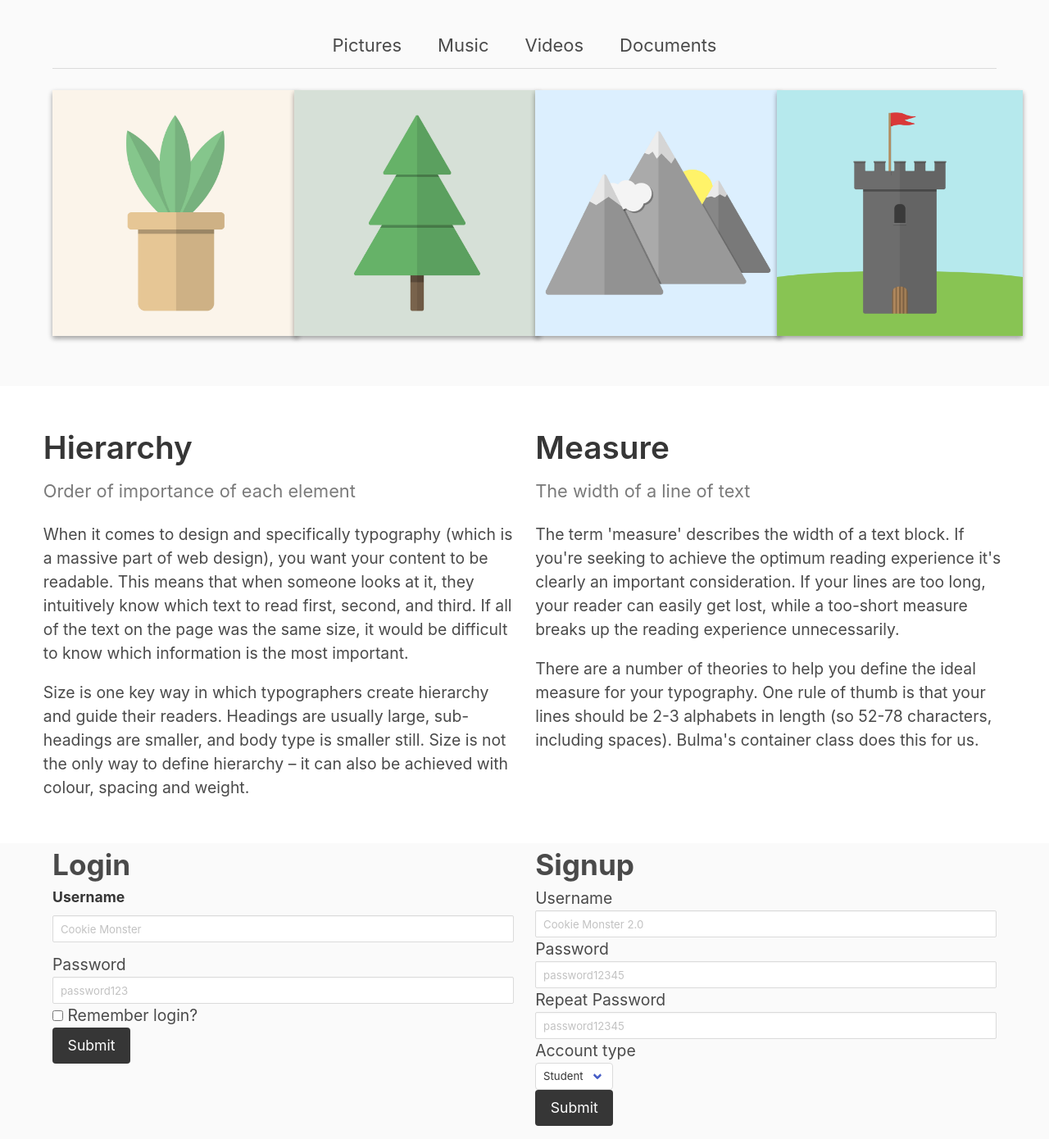
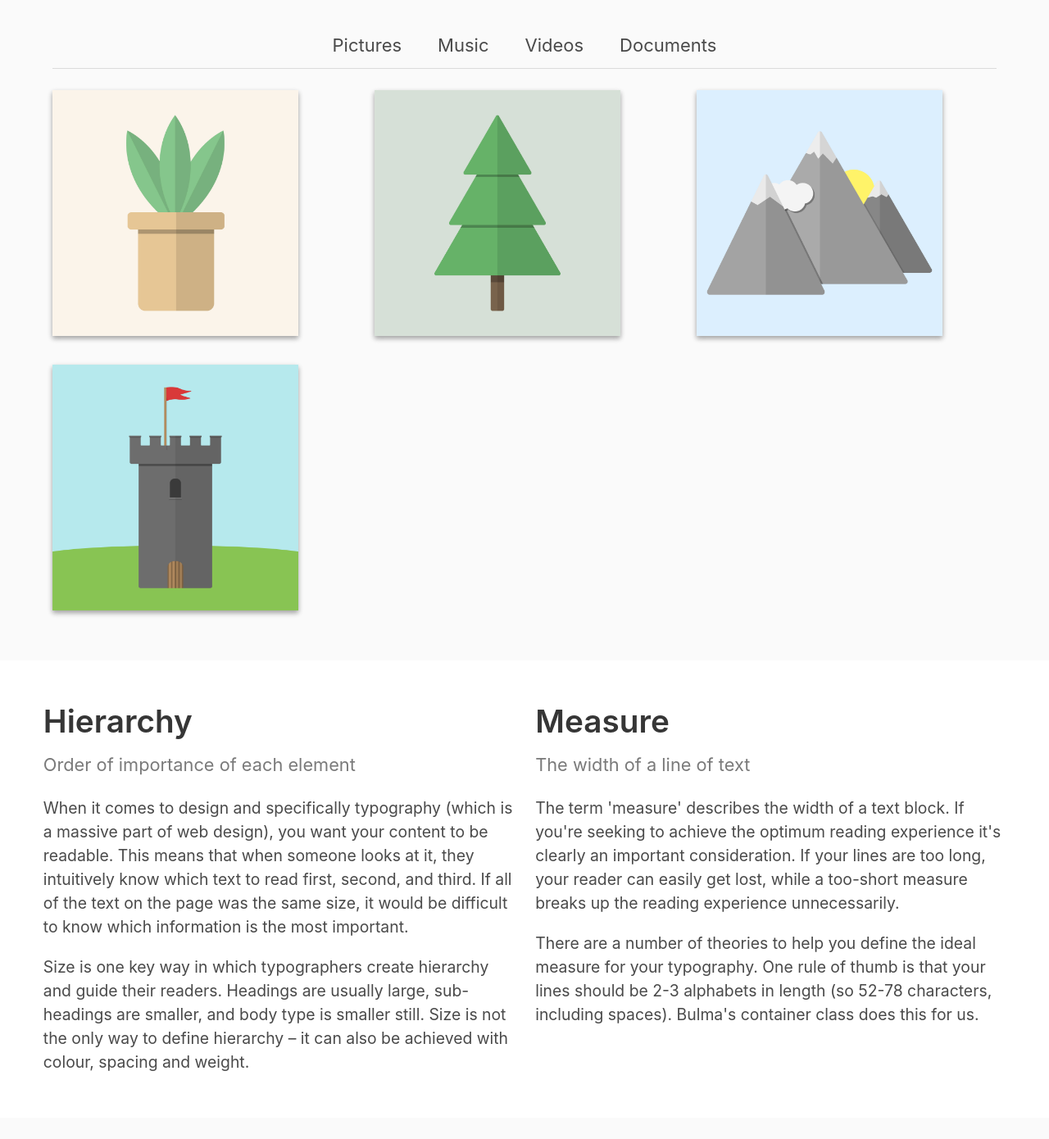
Before and after one commit to jdmar3-comp426/a02-rogeryu01, a website: page index.html in a window 1280 px wide. Shown: the part 2540-3930 px from the top of the page at 82% size. Drawn offline with nearby package versions, Linux system fonts and the light colour scheme; a web font is replaced by a local one.

Commit message:
added index.html

```diff
--- a/index.html
+++ b/index.html
@@ -91,7 +91,7 @@
             <h1 class="title has-text-info is-family-secondary">Flavour</h1>
             <h5 class="subtitle is-3 has-text-centered has-text-grey is-italic">Express yourself with fonts, colors, images, and more</h5>
         </div>
-        <div class="tabs is-medium is-centered has-text-info">
+        <div class="tabs is-medium is-centered">
             <ul>
                 <li class=""><a>Pictures</a></li>
                 <li><a>Music</a></li>
@@ -99,17 +99,17 @@
                 <li><a>Documents</a></li>
             </ul>
         </div>
-        <div class="columns">
-            <div class="column is-one-quarter">
+        <div class="columns is-multiline justify center">
+            <div class="column">
                 <img src="images/all-01.jpg" alt="Pictures">
             </div>
-            <div class="column is-one-quarter">
+            <div class="column">
                 <img src="images/all-02.jpg" alt="Music">
             </div>
-            <div class="column is-one-quarter">
+            <div class="column">
                 <img src="images/all-03.jpg" alt="Videos">
             </div>
-            <div class="column is-one-quarter">
+            <div class="column">
 		<img src="images/all-05.jpg" alt="Documents">
             </div>
         </div>
@@ -119,7 +119,7 @@
     <div class="">
         <div class="content">
             <div class="columns">
-                <div class="column is-half">
+                <div class="column">
                     <h1 class="">Hierarchy</h1>
                     <h5 class="subtitle has-text-grey has-text-weight-normal">Order of importance of each element</h5>
                     <p>
@@ -133,7 +133,7 @@
                         Size is not the only way to define hierarchy – it can also be achieved with colour, spacing and weight.
 		    </p>
                 </div>
-                <div class="column is-half">
+                <div class="column">
                     <h1 class="">Measure</h1>
                     <h5 class="subtitle has-text-grey has-text-weight-normal">The width of a line of text</h5>
                     <p>
@@ -151,10 +151,10 @@
         </div>
     </div>
 </section>
-<section class="">
+<section class="section">
     <div class="container">
         <div class="columns">
-            <div class="column is-half">
+            <div class="column">
                 <h1 class="has-text-weight-bold is-size-3">Login</h1>
                 <form>
                     <div class="field">
@@ -184,7 +184,7 @@
                     </div>
                 </form>
             </div>
-            <div class="column is-half">
+            <div class="column">
                 <h1 class="has-text-weight-bold is-size-3">Signup</h1>
                 <form>
                     <div class="">
```
